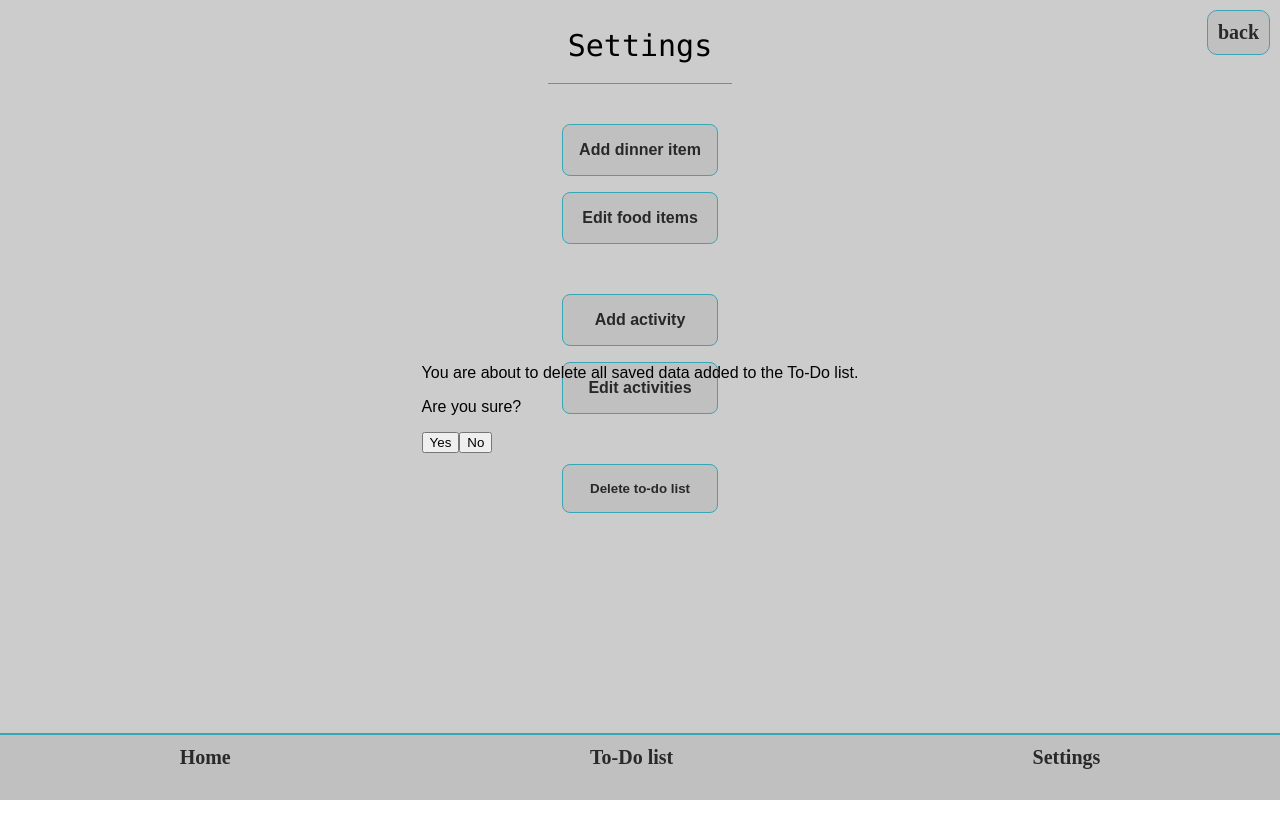
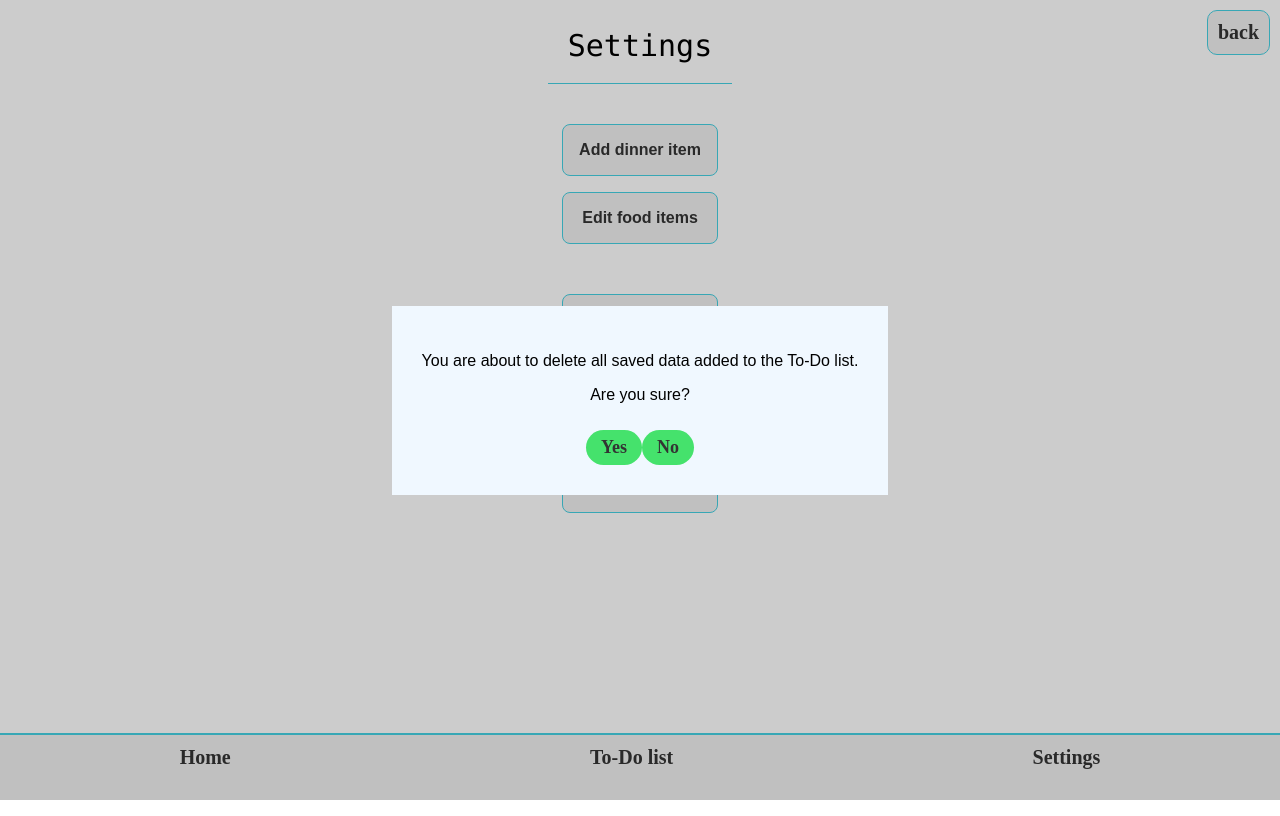
Before and after one commit to RebeckaKinn/Childsplay.vue, a Vue app: page /settings in a window 1280 px wide. Both pictures are taken after a click on the button "Delete to-do list". Built offline with nearby package versions, Linux system fonts and the light colour scheme.

Commit message:
universial pop up controller

```diff
--- a/src/App.vue
+++ b/src/App.vue
@@ -1,6 +1,5 @@
 <script>
-export default {
-}
+
 </script>
 
 <template>
--- a/src/components/pop-ups/delete-todo-warning.vue
+++ b/src/components/pop-ups/delete-todo-warning.vue
@@ -5,6 +5,7 @@
             <p>You are about to delete all saved data added to the To-Do list.</p>
             <p>Are you sure?</p>
 
+            <div class="button-container">
             <button
                 class="pop-up-button"
                 @click="TogglePopUp()">
@@ -16,6 +17,7 @@
                 @click="TogglePopUp()">
                     No
             </button>
+            </div>
 
         </div>
     </div>
@@ -44,8 +46,31 @@ export default{
 }
 
 .warning-pop-up .pop-up-inner{
+    background-color: aliceblue;
+    padding: 30px;
+    text-align: center;
+}
 
-  padding: 30px;
+.pop-up-button{
+
+    font-family: Century Gothic;
+    cursor: pointer;
+    text-decoration: none;
+    font-weight: bold;
+    margin-top: 10px;
+    background-color: #45e26c;
+    padding: 7px;
+    padding-left: 15px;
+    padding-right: 15px;
+    border-radius: 30px;
+    font-size: 18px;
+    border:none;
+    color: #333;
+}
+
+.button-container {
+  display: flex;
+  justify-content: center;
 }
 
 </style>
--- a/src/pages/ActivityChooser.vue
+++ b/src/pages/ActivityChooser.vue
@@ -1,5 +1,5 @@
 <script setup>
-import TestImg from '/src/img/mustache_cat.jpg'
+import TestImg from '../img/mustache_cat.jpg'
 //PROBLEM WARNING WEE WOO WEE WOO
 import './Chooser.css';
 </script>
--- a/src/pages/DinnerChooser.vue
+++ b/src/pages/DinnerChooser.vue
@@ -1,5 +1,5 @@
 <script setup>
-import TestImg from '/src/img/mustache_cat.jpg'
+import TestImg from '../img/mustache_cat.jpg'
 //PROBLEM WARNING WEE WOO WEE WOO /src no good
 import './Chooser.css';
 </script>
--- a/src/pages/Settings.vue
+++ b/src/pages/Settings.vue
@@ -2,17 +2,12 @@
 import FooterMenu from '../components/menuItems/Footer-menu.vue';
 import BackButton from '../components/Info/BackButton.vue';
 import PopUpWarning from '../components/pop-ups/delete-todo-warning.vue';
-import { ref } from 'vue';
+// import { ref } from 'vue';
+import { triggers ,TogglePopUp} from '../pop-ups.js'
 
 export default {
   setup (){
-    const triggers = ref({
-      deleteWarning: false
-    })
 
-    const TogglePopUp = (activate) => {
-      triggers.value[activate] = !triggers.value[activate]
-    }
 
     return {
       PopUpWarning,
@@ -20,11 +15,13 @@ export default {
       TogglePopUp
     }
   },
+
   components: {
     FooterMenu,
     BackButton,
     PopUpWarning
   }
+
 }
 </script>
 
@@ -63,6 +60,8 @@ export default {
 
 
 <style scoped>
+
+
 main {
   display: flex;
   align-items: center;
--- a/src/pages/Todo-Page.vue
+++ b/src/pages/Todo-Page.vue
@@ -76,5 +76,3 @@ import BackButton from '../components/Info/BackButton.vue'
     width: 30px;
 }
 </style>
-
-/*.checkbox havner ikke i grid aeria som valgt. WHY */
--- /dev/null
+++ b/src/pop-ups.js
@@ -0,0 +1,12 @@
+
+import { ref } from 'vue';
+
+
+    export const triggers = ref({
+      deleteWarning: false,
+      addInfo: false,
+    });
+
+    export const TogglePopUp = (key) => {
+      triggers.value[key] = !triggers.value[key]
+    };
```
Also changed, not shown: src/components/pop-ups/add-task.vue (added, +33 -0 lines), src/main.js (line endings or trailing spaces). Lines whose indentation alone changed are shown as unchanged.
